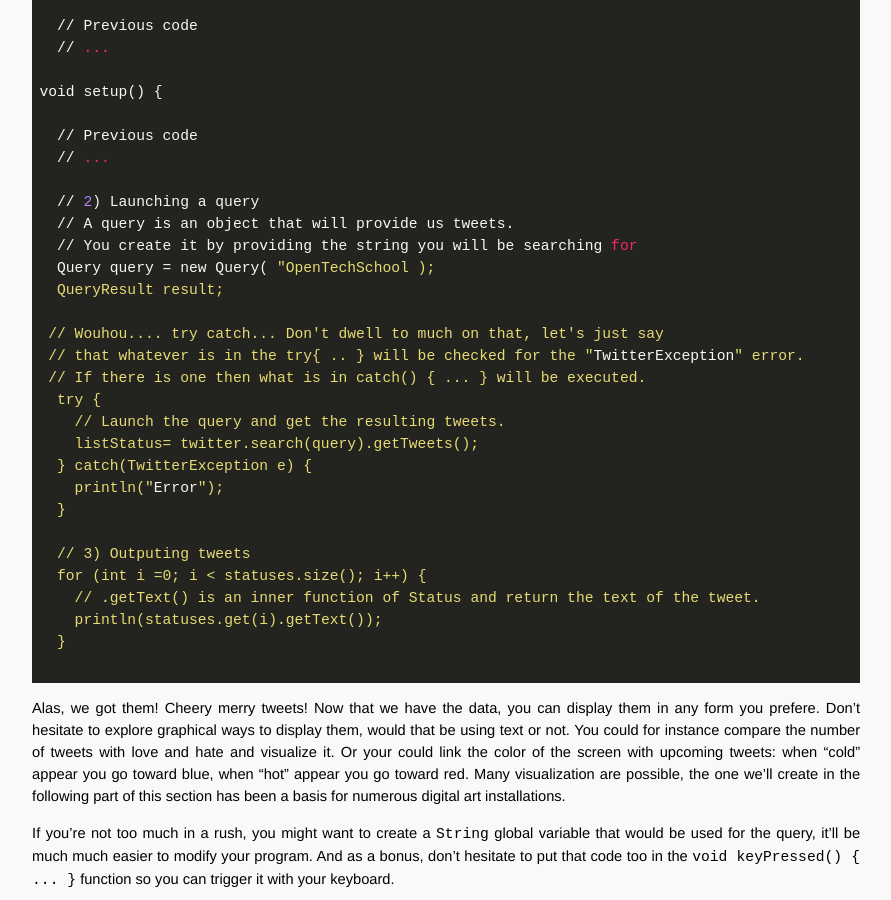
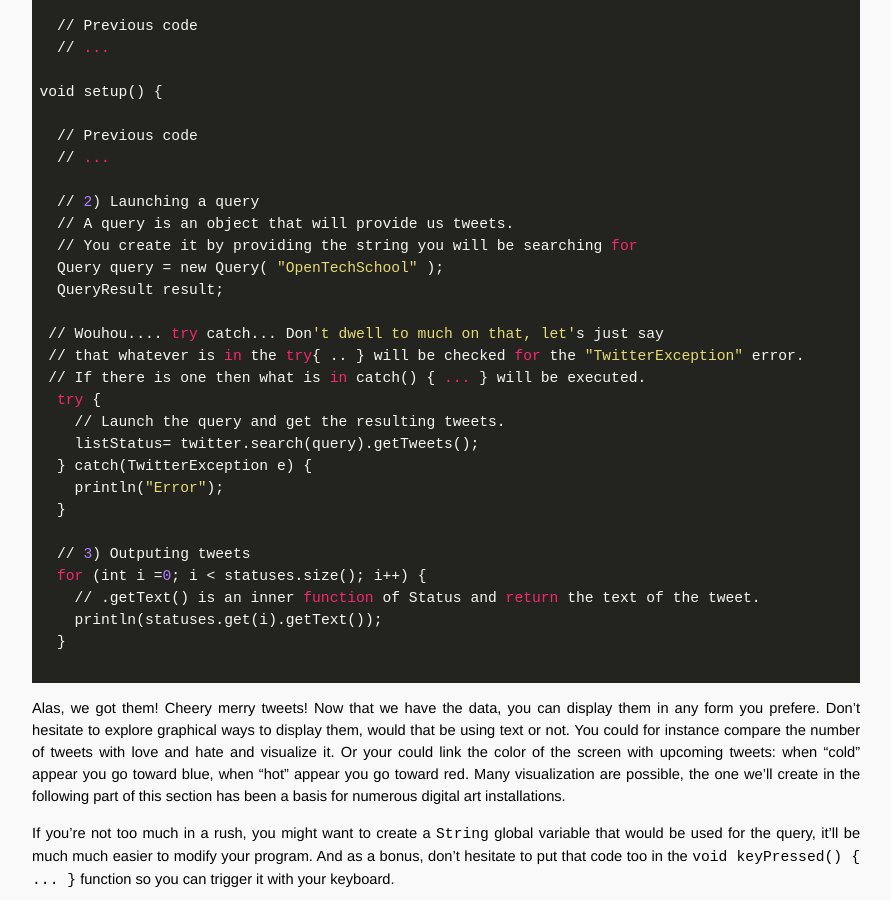
Before and after one commit to OpenTechSchool-Brussels/data-visualisation-with-processing, a Jekyll site: the page built from Text-books-and-streams.markdown, in a window 1280 px wide and 900 px high, scrolled down 2716 px. Shown: the whole window, without its empty margins (324-1215 px from the left). Built offline with Jekyll 4.4.1, drawn with Linux system fonts in a browser that asks for light colours; Markdown is read by kramdown in place of the engine named in the settings.

```diff
--- a/Text-books-and-streams.markdown
+++ b/Text-books-and-streams.markdown
@@ -115,7 +115,7 @@ void setup() {
   // 2) Launching a query
   // A query is an object that will provide us tweets.
   // You create it by providing the string you will be searching for
-  Query query = new Query( "OpenTechSchool );
+  Query query = new Query( "OpenTechSchool" );
   QueryResult result;
 
  // Wouhou.... try catch... Don't dwell to much on that, let's just say
```
